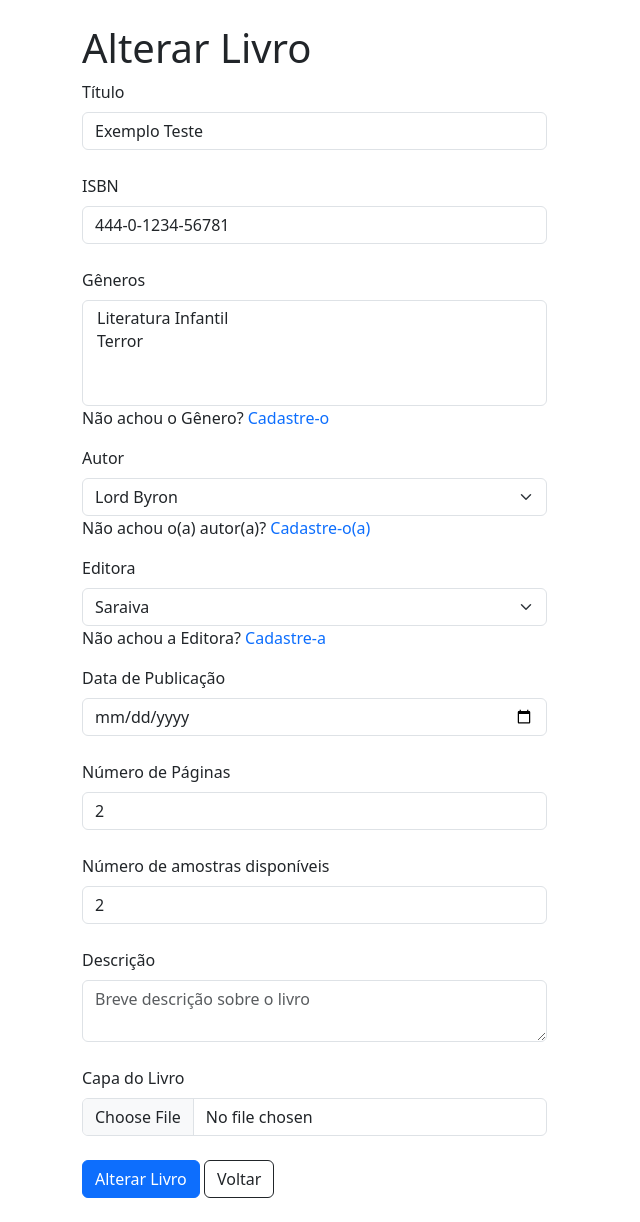
After one commit to NicolasRaony06/gerenciador-biblioteca-django, a Django app: page /livros/alterar_livro/6/ in a window 1280 px wide. The commit adds this page. Shown: the whole page, without its empty margins (0-640 px from the left). Run offline with Django 5.2, Linux system fonts and the light colour scheme; a user stored in the database is signed in; data comes from the database, SQL or seed files in the repository; both versions use the stored data as it was after the commit.

Commit message:
Feature: View de alterar livro

```diff
--- /dev/null
+++ b/livros/templates/alterar_livro.html
@@ -0,0 +1,70 @@
+{% extends "base.html" %}
+
+{% block 'head' %}
+    <title>Alteração de Livro</title>
+{% endblock 'head' %}
+
+{% block 'body' %}
+    <div class="container">
+        <br>
+        <h1>Alterar Livro</h1>
+        <div class="col-md-5">
+            {% if messages %}
+            {% for message in messages %}
+                <br>
+                <section class="alert {{message.tags}}">
+                    {{message}}
+                </section>
+            {% endfor %}
+            {% endif %}
+            <form action="{% url "alterar_livro" livro.id %}" method="post" enctype='multipart/form-data'>
+                {% csrf_token %}
+                <label for="titulo" class="form-label">Título</label>
+                <input type="text" name="titulo" id="titulo" placeholder="Título do livro" value="{{livro.titulo}}" class='form-control'>
+                <br>
+                <label for="isbn" class="form-label">ISBN</label>
+                <input type="text" name="isbn" id="isbn" placeholder="ISBN do livro" value="{{livro.isbn}}" class='form-control'>
+                <br>
+                <label for="generos" class="form-label">Gêneros</label>
+                <select multiple name="generos" id="generos" class="form-select">
+                    {% for genero in generos %}
+                        <option value="{{genero.id}}">{{genero.nome}}</option>
+                    {% endfor %}
+                </select>
+                <p>Não achou o Gênero? <a href="{% url "genero_cadastro" %}" style="text-decoration: None">Cadastre-o</a></p>
+                <label for="autor" class="form-label">Autor</label>
+                <select name="autor" id="autor" class="form-select">
+                    {% for autor in autores %}
+                        <option value={{autor.id}} {% if livro.autor == autor %}selected{% endif %}>{{autor.nome}}</option>
+                    {% endfor %}
+                </select>
+                <p>Não achou o&#40;a&#41; autor&#40;a&#41;? <a href="{% url "autor_cadastro" %}" style="text-decoration: None">Cadastre-o&#40;a&#41;</a></p>
+                <label for="editora" class="form-label">Editora</label>
+                <select name="editora" id="editora" class="form-select" required>
+                    {% for editora in editoras %}
+                        <option value={{editora.id}} {% if livro.editora == editora %}selected{% endif %}>{{editora.nome}}</option>
+                    {% endfor %}
+                </select>
+                <p>Não achou a Editora? <a href="{% url "editora_cadastro" %}" style="text-decoration: None">Cadastre-a</a></p>
+                <label for="data_publicacao" class="form-label">Data de Publicação</label>
+                <input type="date" name="data_publicacao" id="data_publicacao" placeholder="Data de Publicação" value="{{livro.data_publicacao}}" class='form-control'>
+                <br>
+                <label for="numero_paginas" class="form-label">Número de Páginas</label>
+                <input type="number" name="numero_paginas" id="numero_paginas" placeholder="Número de Páginas" class='form-control' value="{{livro.numero_paginas}}">
+                <br>
+                <label for="numero_amostras" class="form-label">Número de amostras disponíveis</label>
+                <input type="number" name="numero_amostras" id="numero_amostras" placeholder="Número de Amostras" class="form-control" value="{{livro.numero_amostras}}">
+                <br>
+                <label for="descricao" class="form-label">Descrição</label>
+                <textarea name="descricao" id="descricao" placeholder="Breve descrição sobre o livro" class="form-control"></textarea>
+                <br>
+                <label for="capa" class="form-label">Capa do Livro</label>
+                <input type="file" name="capa" id="capa" class='form-control' placeholder="Imagem para capa do livro">
+                <br>
+                <input type="submit" value="Alterar Livro" class="btn btn-primary">
+                <a href="{% url "visualizar_livros" %}" class="btn btn-outline-dark">Voltar</a>
+            </form>
+            <br>
+        </div>
+    </div>
+{% endblock 'body' %}
--- a/livros/templates/autor_cadastro.html
+++ b/livros/templates/autor_cadastro.html
@@ -1,13 +1,13 @@
 {% extends "base.html" %}
 
 {% block 'head' %}
-    <title>Cadastro de Autor</title>
+    <title>Alteração de Autor</title>
 {% endblock 'head' %}
 
 {% block 'body' %}
     <div class="container">
         <br>
-        <h1>Cadastro de Autor</h1>
+        <h1>Alterar Autor</h1>
         <div class="col-md-5">
             {% if messages %}
             {% for message in messages %}
--- a/livros/urls.py
+++ b/livros/urls.py
@@ -14,5 +14,7 @@ urlpatterns = [
     path("visualizar_livros/", views.visualizar_livros, name="visualizar_livros"),
     path("livro_cadastro/", views.livro_cadastro, name="livro_cadastro"),
     path("visualizar_livros/", views.visualizar_livros, name="visualizar_livros"),
+    path('alterar_livro/<int:id>/', views.alterar_livro, name="alterar_livro"),
+    path('excluir_livro/<int:id>/', views.excluir_livro, name="excluir_livro"),
     path("genero_cadastro/", views.genero_cadastro, name="genero_cadastro"),
 ]
--- a/livros/views.py
+++ b/livros/views.py
@@ -324,4 +324,67 @@ def visualizar_livros(request):
     if request.method == 'GET':
         livros = Livro.objects.all()
 
-        return render(request, 'visualizar_livros.html', {'livros': livros})
+        return render(request, 'visualizar_livros.html', {'livros': livros, 'is_funcionario': is_funcionario(request)})
+
+def alterar_livro(request, id):
+    if not is_funcionario(request):
+        add_message(request, constants.WARNING, "Você não é funcionário!")
+        return redirect(visualizar_livros)
+
+    try:
+        livro = Livro.objects.get(id=id)
+    except:
+        add_message(request, constants.ERROR, "ID de livro inválido!")
+        return redirect(visualizar_livros)
+
+    if request.method == 'GET':
+        autores = Autor.objects.all()
+        editoras = Editora.objects.all()
+        generos = Genero.objects.all()
+
+        return render(request, 'alterar_livro.html', {'livro': livro, 'autores': autores, 'editoras': editoras, 'generos': generos})
+
+    if request.method == 'POST':
+        try:
+            titulo = str(request.POST.get('titulo')).title().lstrip() if request.POST.get('titulo') else livro.titulo
+            isbn = request.POST.get('isbn') if request.POST.get('isbn') else livro.isbn
+            generos_ids = request.POST.getlist('generos') if request.POST.getlist('generos') else livro.generos.all()
+            autor_id = request.POST.get('autor') if request.POST.get('autor') else livro.autor.id
+            editora_id = request.POST.get('editora') if request.POST.get('editora') else livro.editora.id
+            data_publicacao = request.POST.get('data_publicacao') if request.POST.get('data_publicacao') else livro.data_publicacao
+            numero_paginas = request.POST.get('numero_paginas') if request.POST.get('numero_paginas') else livro.numero_paginas
+            numero_amostras = request.POST.get('numero_amostras') if request.POST.get('numero_amostras') else livro.numero_amostras  #if not request.POST.get('numero_amostras') == str('') else 0
+            descricao = request.POST.get('descricao') if request.POST.get('descricao') else livro.descricao
+            capa = request.FILES.get('capa') if request.FILES.get('capa') else livro.capa
+            funcionario = DadosFuncionario.objects.get(user=request.user)
+
+            livro.titulo = titulo
+            livro.isbn = isbn
+            livro.autor = Autor.objects.get(id=autor_id)
+            livro.editora = Editora.objects.get(id=editora_id)
+            livro.data_publicacao = data_publicacao
+            livro.numero_paginas = numero_paginas
+            livro.numero_amostras = numero_amostras
+            livro.descricao = descricao
+            livro.capa = capa
+            livro.funcionario = funcionario
+
+            livro.save()
+
+            if request.POST.getlist('generos'):
+                lista_generos = []
+                for genero_id in generos_ids:
+                    genero = Genero.objects.get(id=genero_id)
+                    lista_generos.append(genero)
+
+                livro.generos.set(lista_generos)
+
+            add_message(request, constants.SUCCESS, f"Livro {titulo} alterado com sucesso!")
+            return redirect(visualizar_livros)
+
+        except:
+            add_message(request, constants.ERROR, 'Erro ao tentar alterar livro!')
+            return redirect(visualizar_livros)
+
+def excluir_livro(request, id):
+    pass
```
Also changed, not shown: db.sqlite3, media/livros_capas/IMG-20240626-WA0004.jpg (added).
